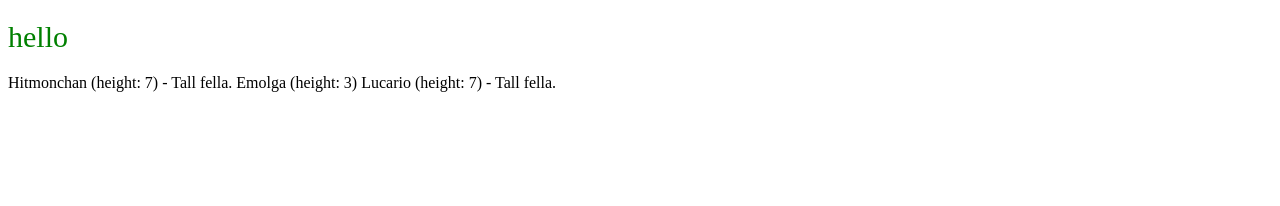
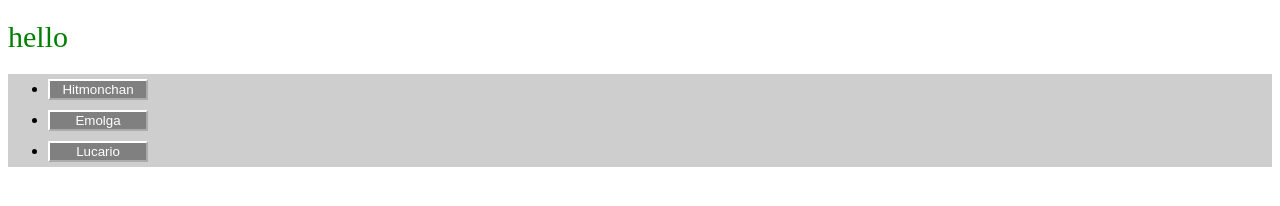
Before and after one commit to lottwriter/Simple-js-app, a plain HTML site: page index.html in a window 1280 px wide. Drawn offline with Linux system fonts and the light colour scheme.

Commit message:
Dom manipulation
Added a new function addListItem to edit the DOM. Also added event listeners to the button elements in the new ul.

```diff
--- a/css/styles.css
+++ b/css/styles.css
@@ -3,3 +3,18 @@ h1 {
     color: green;
     font-weight: var(--header-font-weight);
 }
+
+.pokeButton {
+    color: white;
+}
+.pokemon-list {
+    background-color: rgb(206, 206, 206);
+    display: flex;
+    flex-direction: column;
+}
+.pokemon-list > li > button {
+    background-color: gray;
+    width: 100px;
+    margin: 5px 0;
+    border-color: white;
+}
--- a/index.html
+++ b/index.html
@@ -8,6 +8,7 @@
   </head>
   <body>
     <h1>hello</h1>
+    <ul class="pokemon-list"></ul>
     <script src="js/scripts.js"></script>
   </body>
 </html>
--- a/js/scripts.js
+++ b/js/scripts.js
@@ -12,15 +12,33 @@ return {
     },
     getAll: function() {
         return pokemonList;
+    },
+    addListItem: function(pokemon){
+
+            //document.write(`${pokemon.name} (height: ${pokemon.height}) `); //Adds pokemon names and height to the DOM in the form of text
+            // if (pokemon.height > 5) {
+            //     document.write(" - Tall fella. ")
+            // }
+            let pokeList = document.querySelector('ul');
+            let listItem = document.createElement('li');
+            let button = document.createElement('button')
+            button.innerText = `${pokemon.name}`
+            button.classList.add('pokeButton')
+            listItem.appendChild(button);
+            pokeList.appendChild(listItem);
+            button.addEventListener('click', function() {
+                showDetails(pokemon);
+            });
+
+    },
+    showDetails: function(pokemon){
+        console.log(pokemon);
     }
 }
 
 })();
+
 //return pokemonRepository.getAll()
-
 pokemonRepository.getAll().forEach(function(pokemon){
-    document.write(`${pokemon.name} (height: ${pokemon.height}) `); //Adds pokemon names and height to the DOM in the form of text
-    if (pokemon.height > 5) {
-        document.write(" - Tall fella. ")
-    }
+    pokemonRepository.addListItem(pokemon);
 })
```
